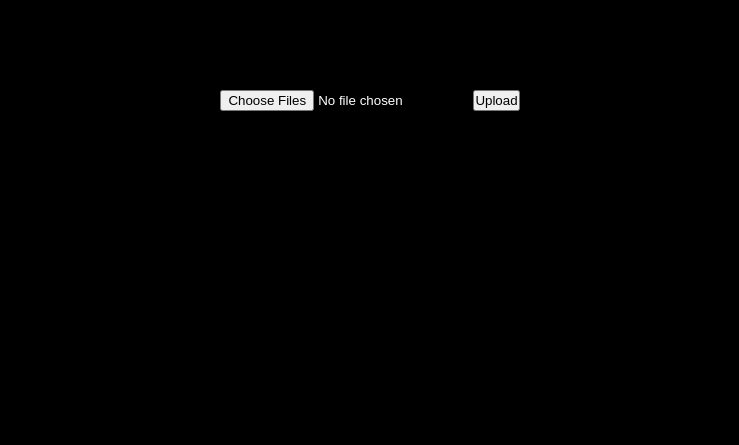
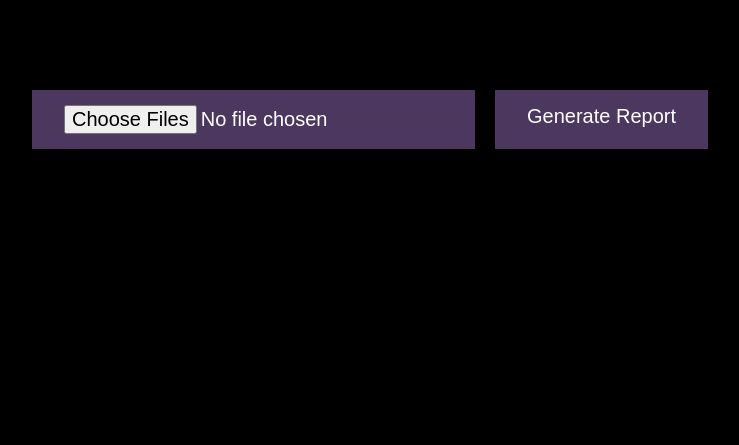
Before and after one commit to gaaiuss/VIAVI-Report-Generator, a plain HTML site: page index.html in a window 1280 px wide. Shown: the part 355-800 px from the top of the page, without its empty margins (270-1009 px from the left). Drawn offline with Linux system fonts and the light colour scheme.

Commit message:
classes fix

```diff
--- a/index.html
+++ b/index.html
@@ -19,11 +19,9 @@
                 <h1>OLP-39 Report Generator</h1>
             </div>
             <div class="button-content">
-                <input type="file" id="fileInput" accept=".json" multiple/>
-                <button class="upl-btn">Upload</button>
-                <!-- <button class="button select-bt" type="button">Select Json Files</button>
+                <input class="button" type="file" id="fileInput" accept=".json" multiple/>
                 <span class="span"></span>
-                <button class="button" type="button generate-bt">Generate Report</button> -->
+                <button class="button gen-btn">Generate Report</button>
             </div>
             <div class="text-box"><p id="text"></p></div>
         </div>
```
